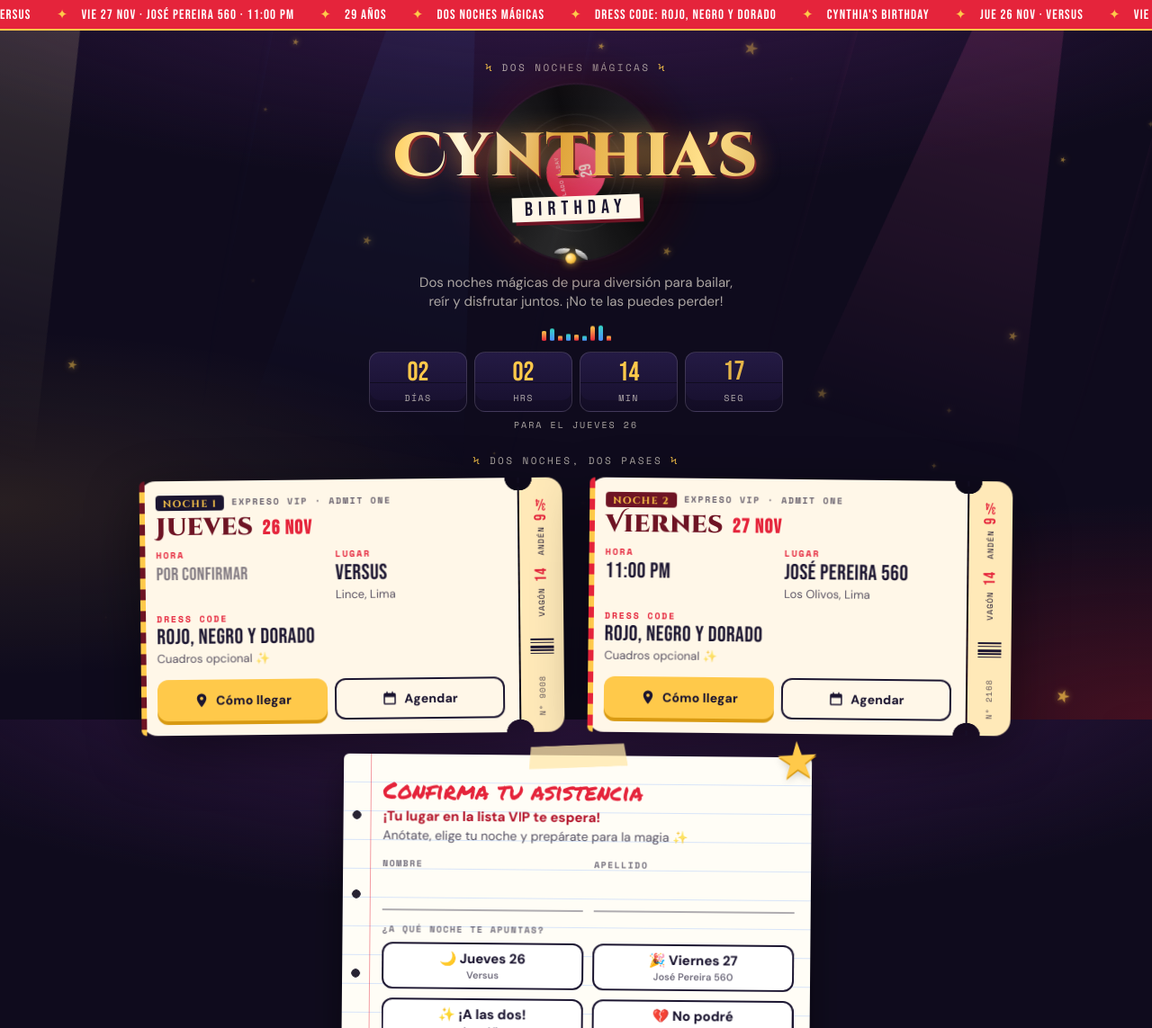
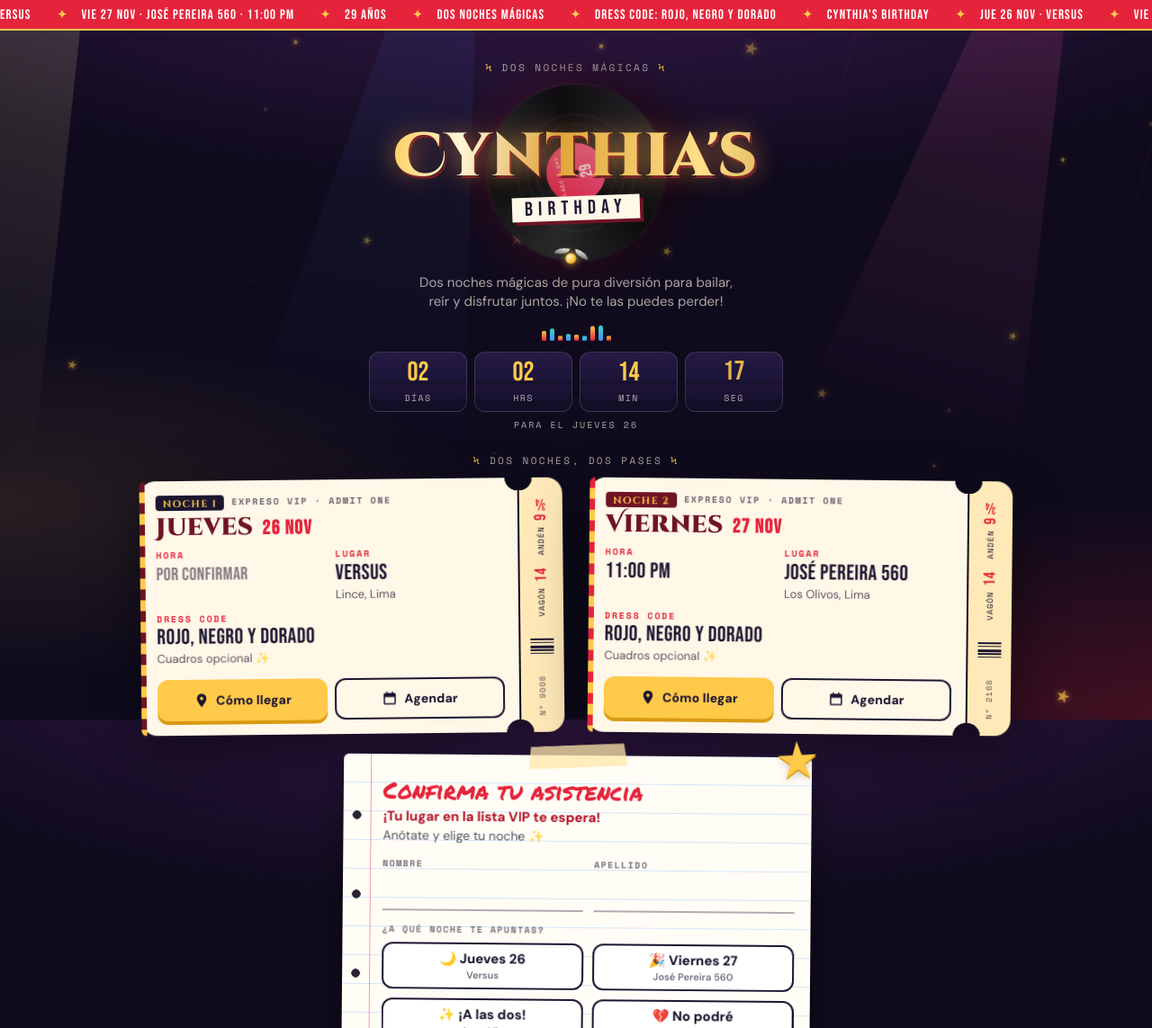
Before and after one commit to DBryan363/Cynthia-Party, a plain HTML site: page index.html in a window 1280 px wide. Shown: the top 1143 px of the page at 90% size. Drawn offline with nearby package versions, Linux system fonts and the light colour scheme.

Commit message:
Mensaje del formulario más corto, en una línea
Co-Authored-By: Claude Opus 5.5 <noreply@anthropic.com>
Claude-Session: https://claude.ai/code/session_01X5KBmerbAipXXG7GxfPJ6F

```diff
--- a/index.html
+++ b/index.html
@@ -134,7 +134,7 @@
       <span class="gold-star" aria-hidden="true">★</span>
 
       <h2 class="signup__title" id="rsvpTitle">Confirma tu asistencia</h2>
-      <p class="signup__sub"><b>¡Tu lugar en la lista VIP te espera!</b> Anótate, elige tu noche y prepárate para la magia ✨</p>
+      <p class="signup__sub"><b>¡Tu lugar en la lista VIP te espera!</b> <span class="signup__line">Anótate y elige tu noche ✨</span></p>
 
       <form id="rsvpForm" novalidate autocomplete="on">
         <div class="row2">
--- a/styles.css
+++ b/styles.css
@@ -398,6 +398,7 @@ button, input { font: inherit; color: inherit; }
 }
 .signup__sub { margin: 4px 0 14px; font-size: 14px; color: rgba(27,21,48,.75); padding-right: 40px; }
 .signup__sub b { display: block; color: var(--red-dk); font-size: 15px; }
+.signup__line { white-space: nowrap; }
 
 #rsvpForm { display: grid; gap: 14px; }
 .row2 { display: grid; grid-template-columns: 1fr 1fr; gap: 12px; }
```
